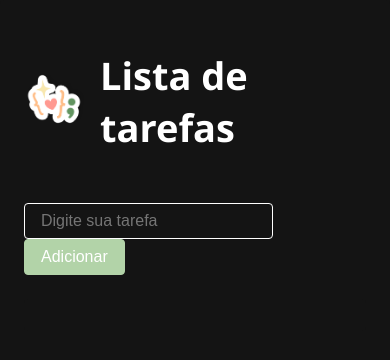
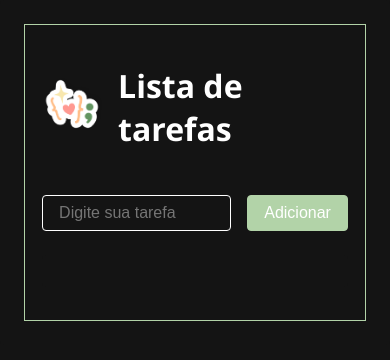
Before and after one commit to etdbmm/todolist, a plain HTML site: page index.html in a window 390 px wide. Drawn offline with Linux system fonts and the light colour scheme.

Commit message:
CSS Responsivo

```diff
--- a/index.html
+++ b/index.html
@@ -11,13 +11,25 @@
 </head>
 
 <body>
-    <div class="container">
-        <a href="#"><image id="logo" src="images/logo.png" width="60px"/></a><h1>Lista de tarefas</h1>
+
+    <div class="todo">
+
+        <div class="header">
+            <a href="#"><image id="logo" src="images/logo.png" width="60px"/></a><h1>Lista de tarefas</h1>
+        </div>
+
+        <div class="content">
+            <input placeholder="Digite sua tarefa"/>
+            <button onclick="adicionarTarefa()">Adicionar</button>
+        </div>
+
+
+        <div class="list">
+            <ul>
+            </ul>
+        </div>
+
     </div>
-    <input placeholder="Digite sua tarefa"/>
-    <button onclick="adicionarTarefa()">Adicionar</button>
-    <ul>
-    </ul>
 
 </body>
 
--- a/style.css
+++ b/style.css
@@ -1,28 +1,38 @@
 * {
+    box-sizing: border-box;
     background: #141414;
-    font-size: 16px;
+    font-size: 1em;
 }
 
 body {
     margin-top: 24px;
     padding: 24px;
     background-color: #141414;
-    max-width: 400px;
     margin: 0 auto;
     font-family:'Segoe UI', Tahoma, Geneva, Verdana, sans-serif;
     color: white;
     border-radius: 4px;
 }
 
-.container {
+.todo {
+    border: 1px solid #B2D3A8;
+    padding: 5%;
+}
+
+.header {
     display: flex;
     align-items: center;
     gap: 16px;
     margin-bottom: 24px;
 }
 
+.content {
+    display: flex;
+    align-items: stretch;
+}
+
 h1 {
-    font-size: 38px;
+    font-size: 2rem;
 }
 
 button {
@@ -40,12 +50,12 @@ button:hover {
 }
 
 input {
+    width: 100%;
     padding: 8px 16px;
     border-radius: 4px;
     color: white;
     border: 1px solid white;
-    width: 63%;
-    margin-right: 8px;
+    margin-right: 16px;
 }
 
 ul {
@@ -68,5 +78,5 @@ i {
 }
 
 span {
-    color: #629460;
+    color: #e05f5f;
 }
```
Also changed, not shown: script.js (+6 -1 lines).
